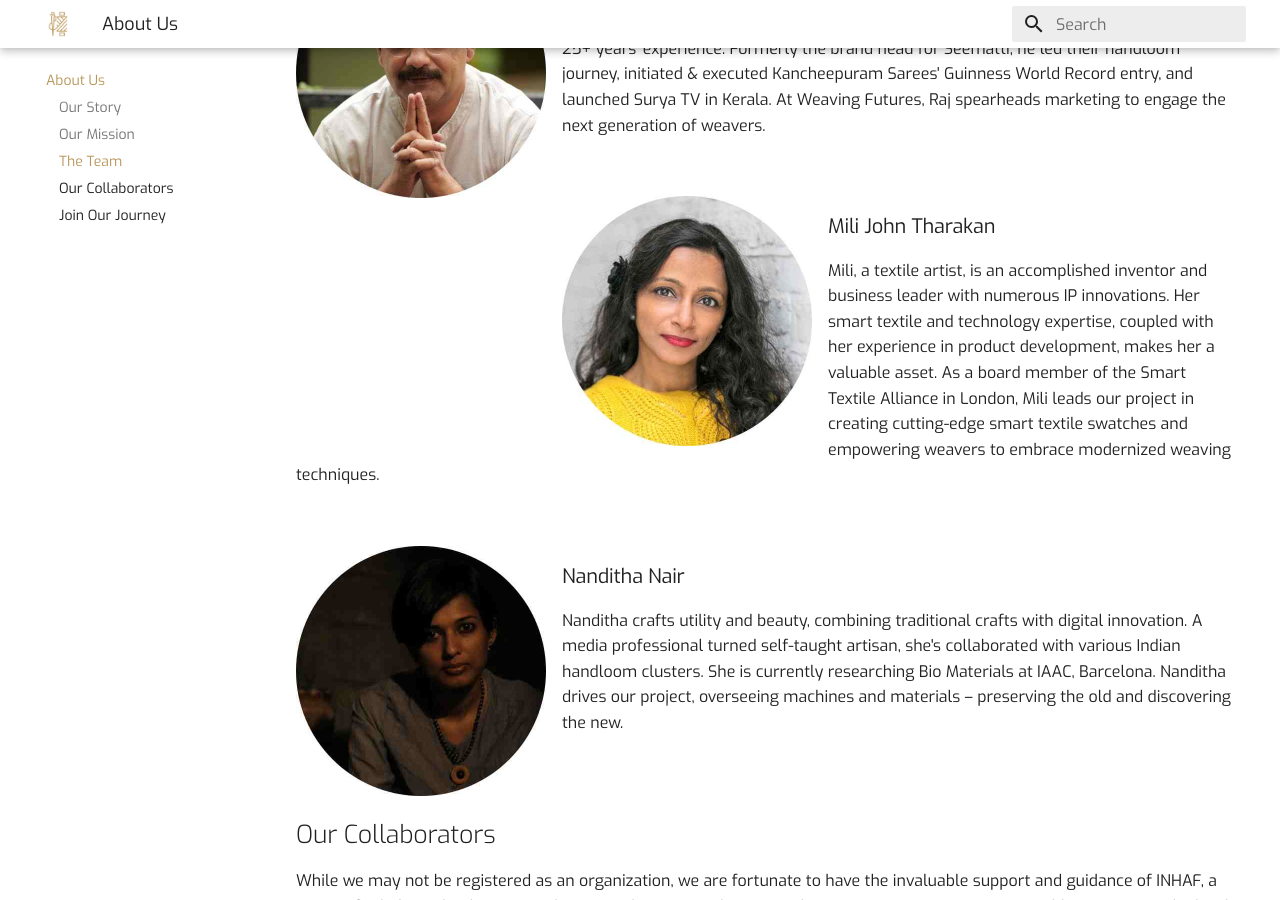
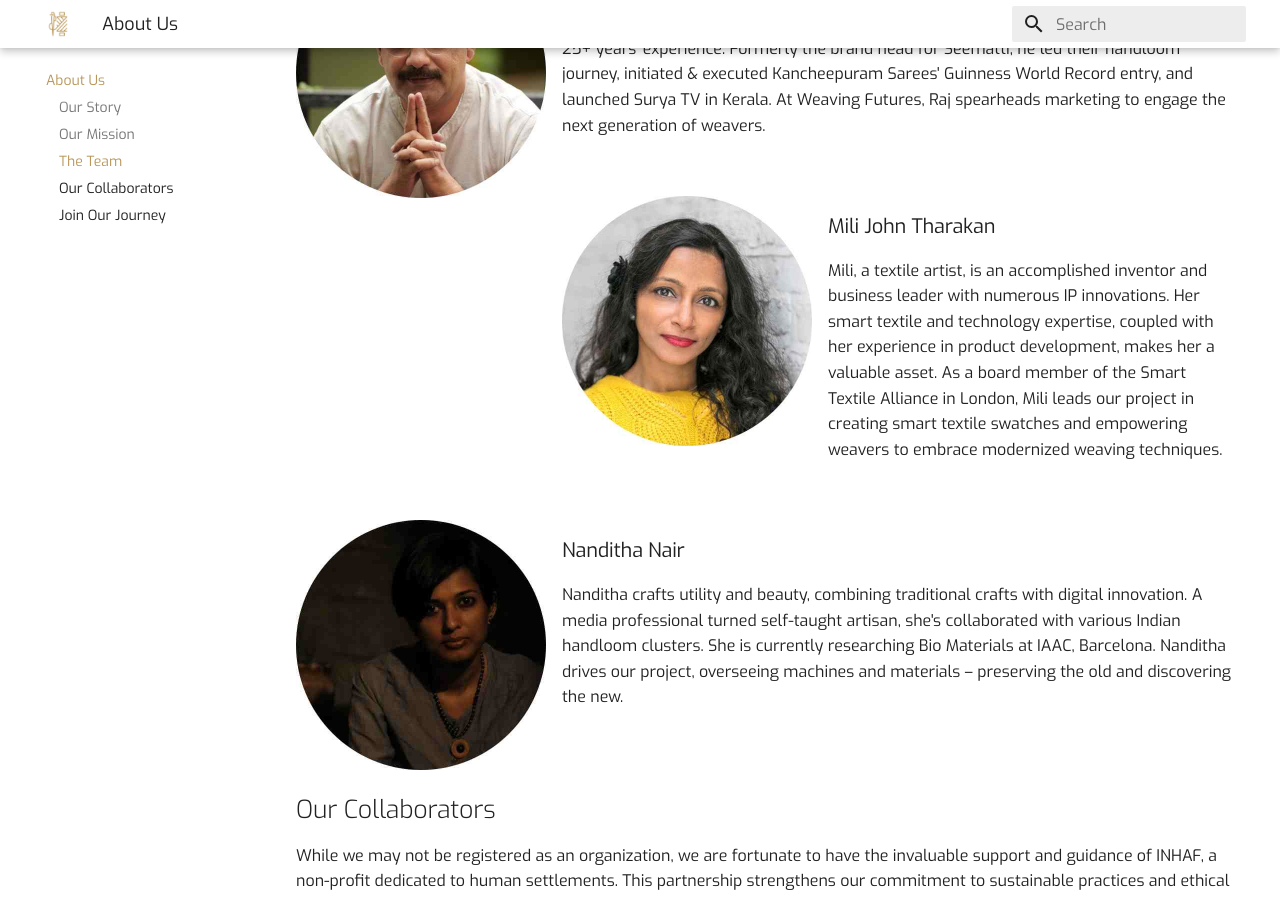
Before and after one commit to weavingfutures/weavingfutures.github.io, an MkDocs documentation site: the page built from docs/about/index.md, in a window 1280 px wide and 900 px high, scrolled down 851 px. Built offline with MkDocs 1.6.1 and Material for MkDocs 9.7.7, drawn with Linux system fonts in a browser that asks for light colours.

Commit message:
Update index.md

```diff
--- a/docs/about/index.md
+++ b/docs/about/index.md
@@ -18,7 +18,7 @@
 <p></br></p>
 <p><img align="left" alt="Mili" src="../../images/about/mili.jpg" width="250" /></p>
 <h3>Mili John Tharakan</h3>
-<p>Mili, a textile artist, is an accomplished inventor and business leader with numerous IP innovations. Her smart textile and technology expertise, coupled with her experience in product development, makes her a valuable asset. As a board member of the Smart Textile Alliance in London, Mili leads our project in creating cutting-edge smart textile swatches and empowering weavers to embrace modernized weaving techniques.</p>
+<p>Mili, a textile artist, is an accomplished inventor and business leader with numerous IP innovations. Her smart textile and technology expertise, coupled with her experience in product development, makes her a valuable asset. As a board member of the Smart Textile Alliance in London, Mili leads our project in creating smart textile swatches and empowering weavers to embrace modernized weaving techniques.</p>
 <p></br></p>
 <p><img align="left" alt="Nanditha" src="../../images/about/nandu.jpg" width="250" /></p>
 <h3>Nanditha Nair</h3>
```
